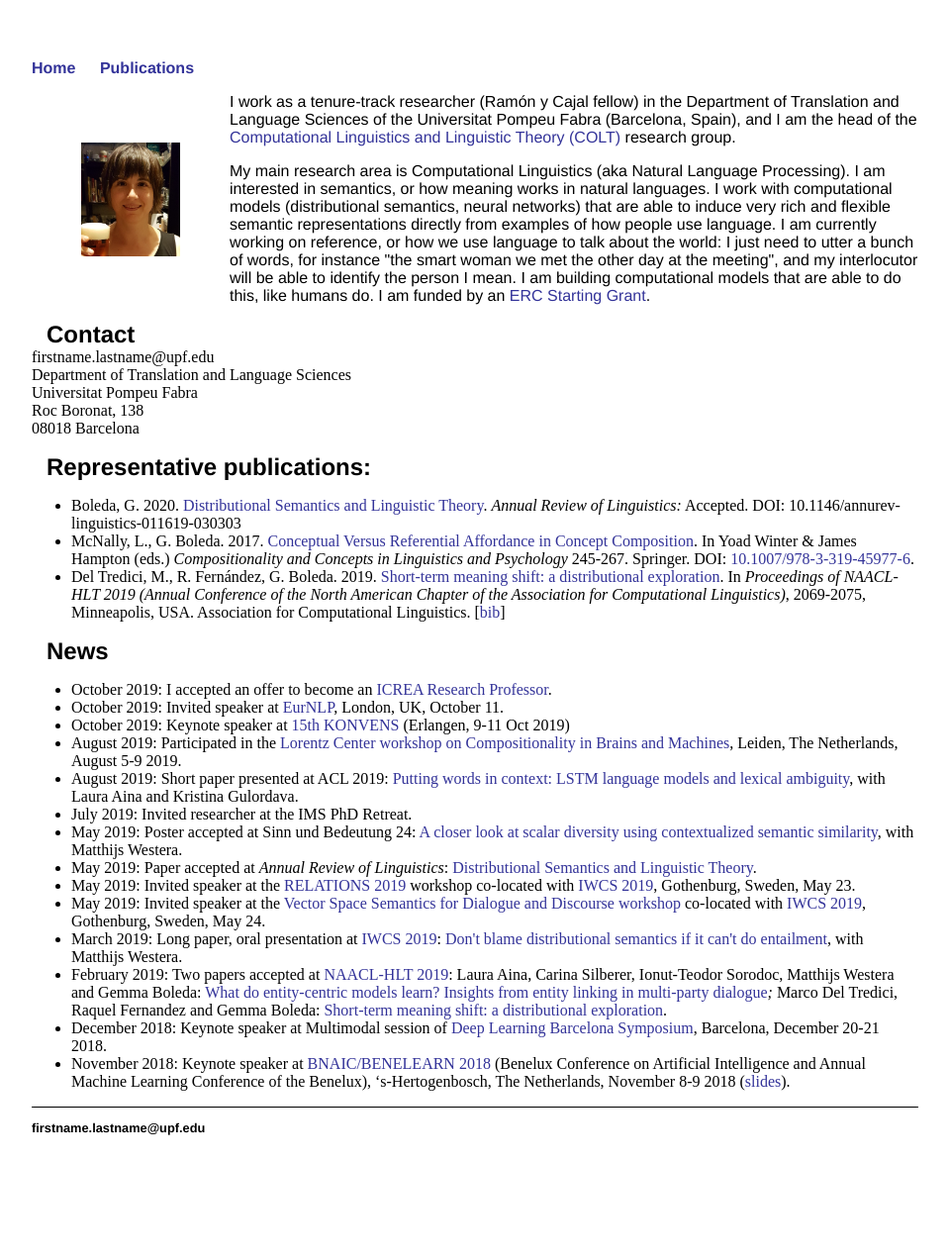
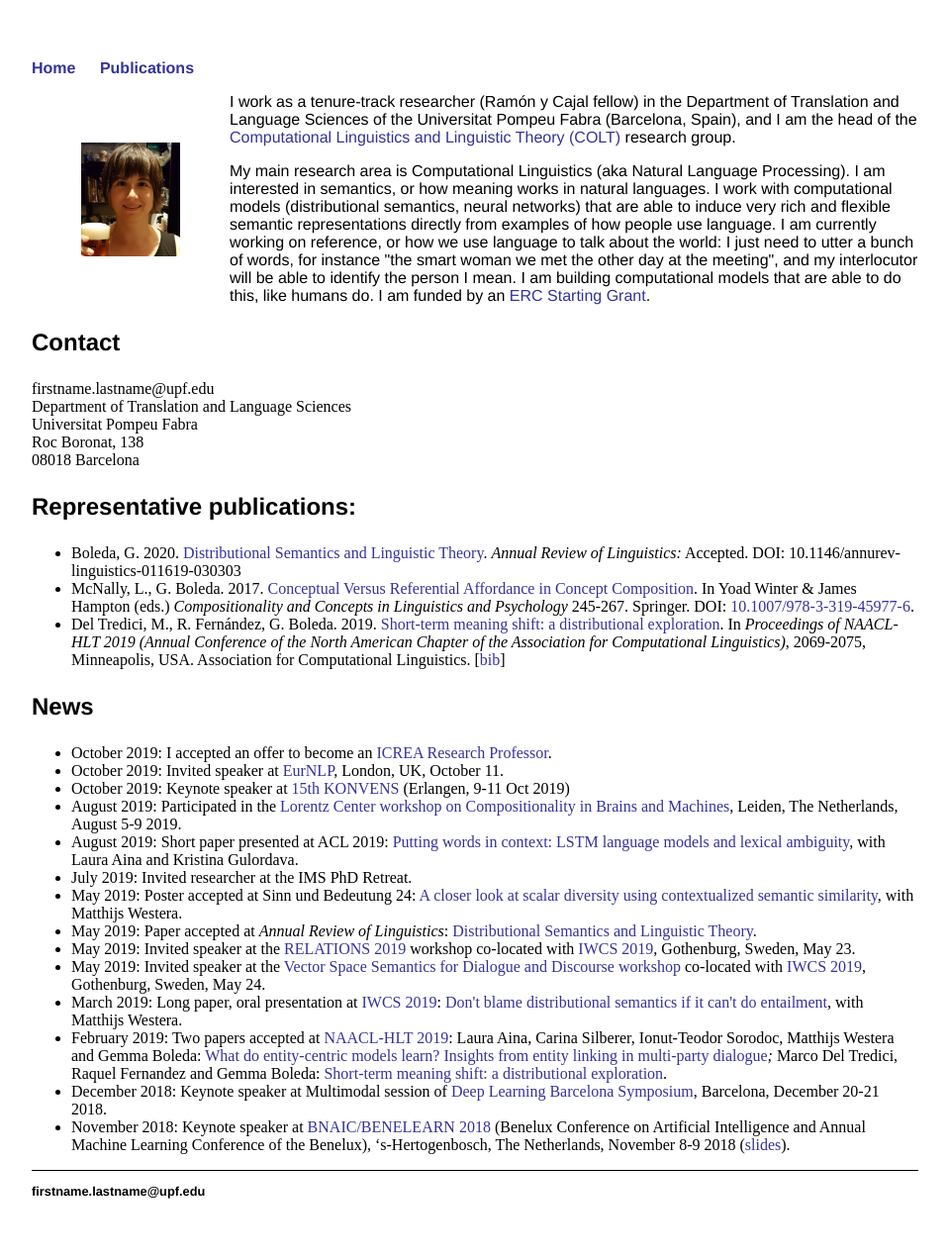
Before and after one commit to gboleda/gboleda.github.io, a Jekyll site: the page built from index.html, in a window 1280 px wide. Shown: the whole page at 99% size, without its empty margins (160-1119 px from the left). Built offline with Jekyll 4.4.1, drawn with Linux system fonts in a browser that asks for light colours; before the commit the page ends 1207 px from its top, so only the background shows below that.

Commit message:
thingies

```diff
--- a/css/main.css
+++ b/css/main.css
@@ -1,4 +1,5 @@
 body {
+    /* top-bottom 60px; right-left auto */
     margin: 60px auto;
     width: 70%;
 }
@@ -33,12 +34,19 @@
 h3 {
     font-size: 1.5em;
     font-family:'Helvetica', 'Arial', 'Sans-Serif';
-    margin: 0 15px 0;
+    /* top | right | bottom | left */w
+    margin: 2px 0 0 0;
+}
+
+h4 {
+    font-family:'Helvetica', 'Arial', 'Sans-Serif';
+    margin: 2px 0 0 0;
 }
 
 p {
     font-family:'Helvetica', 'Arial', 'Sans-Serif';
 }
+
 footer {
     border-top: 1px solid;
     font-size: .8em;
```
